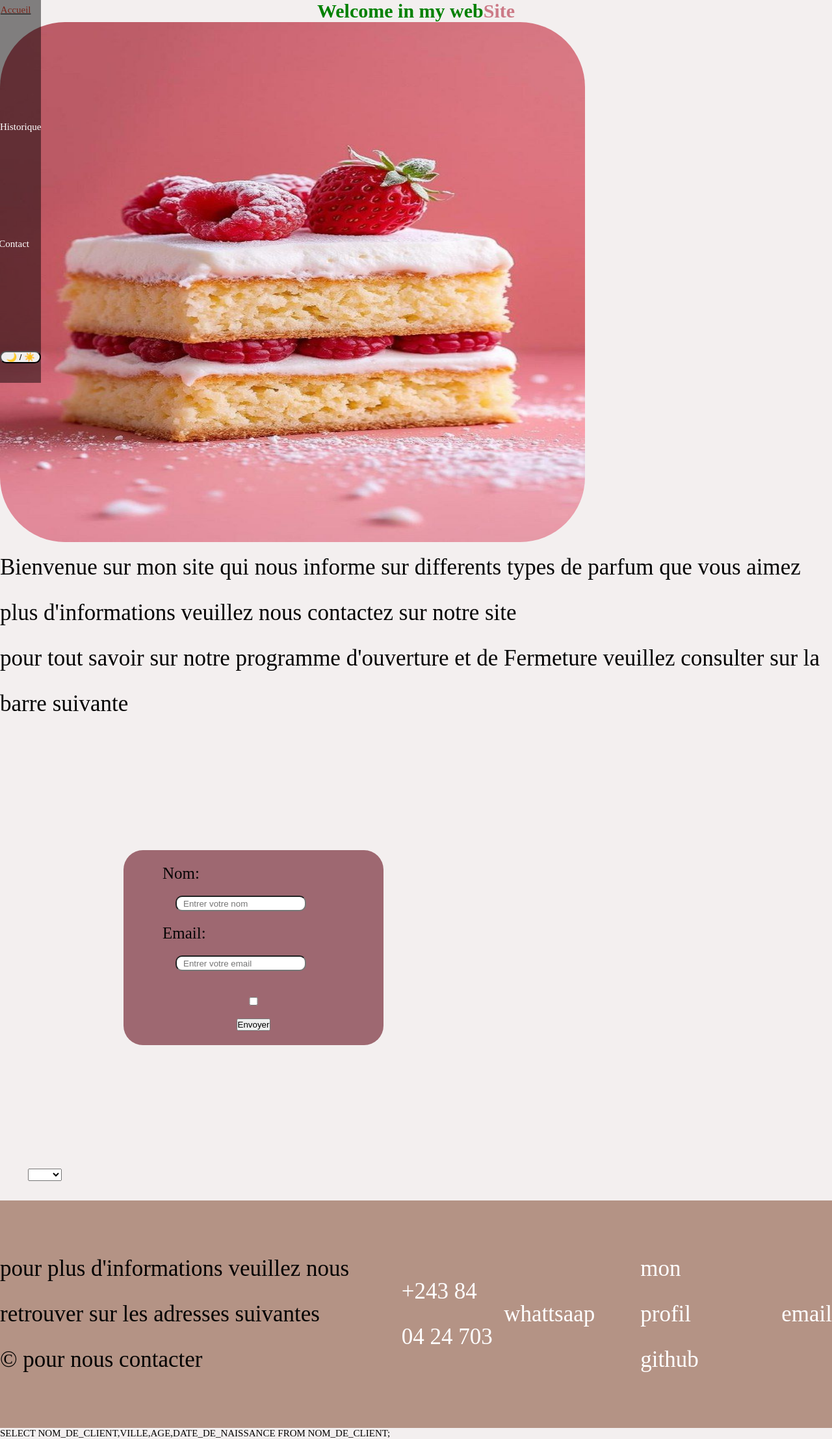
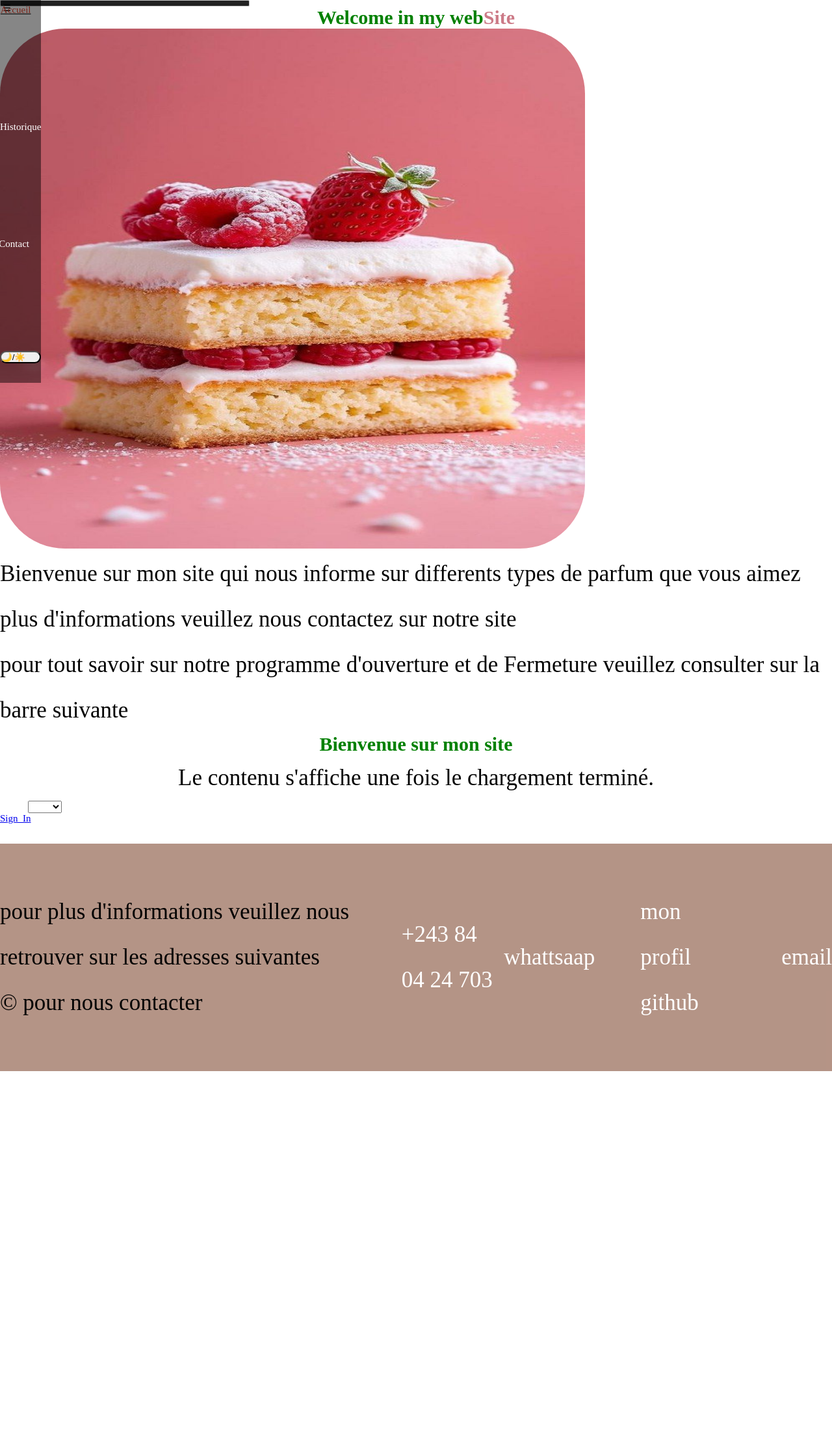
Before and after one commit to Andr-bhz/mon_site_gateau, a PHP site: page / in a window 1280 px wide. Shown: the whole page at 65% size. After the commit the page ends 1648 px from the top, so only its background shows below. Run offline with PHP 8.4, Linux system fonts and the light colour scheme; some libraries are stand-ins or nearby versions.

Commit message:
index.php

```diff
--- a/admin/Function.php
+++ b/admin/Function.php
@@ -2,7 +2,7 @@
 // include_once 'header.php';
 require 'log.php';
 
-function aFFicher($title,$titre,$error){
+Function add($title,$titre,$error){
 if ($tile <> $titre ) {
     echo "bienvenue";
 }
--- a/user/index.php
+++ b/user/index.php
@@ -3,5 +3,5 @@
 // require './mon_site/admin/footer.php';
 require 'log.php';
 // require 'user.sql';
-require 'Admin.sql';
+// require 'Admin.sql';
 ?>
--- a/user/log.php
+++ b/user/log.php
@@ -11,19 +11,34 @@
     <meta charset="UTF-8">
     <meta name="viewport" content="width=device-width, initial-scale=1.0">
     <title>
-        <?= mon_site_gateau?>
+        <?= "mon_site_gateau"?>
     </title>
-    <link rel="stylesheet" href="./assets/style.css">
+
+    <link rel="stylesheet" href="./style.css">
 </head>
 
 <header>
     <a id="accueil" href="#Accueil">Accueil</a>
     <a id="historique" href="#Historique">Historique</a>
     <a id ="contact" href="#Formulaire">Contact</a>
-    <button id="btn" class="btn">🌙 / ☀️</button>
+    <button id="btn" class="btn">🌙/☀️</button>
 </header>
 <body>
+    <button
+    id="btn-togggle"
+    class="btn-toggle"
+    type="button"
+    aria-Label="AFFicher ou masquer les données"
+    aria-expanded="true"
+    aria-controls="zoneDonnees"
 
+    >☰
+    <span class="barre"></span>
+    <span class="barre"></span>
+    <span class="barre"></span>
+</button>
+    <div id="zoneDonnees" class="donnees-box">
+    </div>
         <strong><h1 id="Accueil" >Welcome in my web<span>Site</span> </h1></strong>
     <img src="./images/gateau.jpg" alt="" height=800 width =900>
     <p>Bienvenue sur mon site qui nous informe sur differents
@@ -31,19 +46,15 @@ types de parfum que vous aimez <br id="Historique"> plus d'informations veuillez
 <br>pour tout savoir sur notre programme d'ouverture
 et de Fermeture veuillez consulter sur la barre suivante <br>
 </p>
+<div id="loader-overlay">
+    <div class="spinner"></div>
+  </div>
 
-<form action="user.php " method="POST" class="group-Form" id="Formulaire" >
-    <div>
-        <label for="">Nom:</label>
-        <input type="text" name="name" id="name" placeholder="Entrer votre nom" required>
-    </div>
-    <div>
-            <label for="">Email:</label>
-            <input type="text" name="email" id="email" placeholder="Entrer votre email" required>
-    </div>
-        <input type="checkbox" name="box" id="box" required class="box">
-        <button type="submit" class="send">Envoyer</button>
-</form>
+  <!-- Contenu principal de ta page -->
+  <main id="contenu-page">
+    <h1>Bienvenue sur mon site</h1>
+    <p>Le contenu s'affiche une fois le chargement terminé.</p>
+  </main>
 <select name="ouvert" id="ouvert">
     <option value="1">
                <?php
@@ -54,15 +65,42 @@ et de Fermeture veuillez consulter sur la barre suivante <br>
     </option>
       <?php endfor?>
 </select>
-
+            <div class="dash" id="dash">
+                <a href="dashboard.php" id="">Sign_In</a>
+             </div>
 <script>
 //     if (new Date().getHours() < 18) {
 //   document.getElementById("demo").innerHTML = "Good day!";
 // }
 const btn=document.getElementById('btn')
-    btn.addEventListener('click', () => {
+    btn.addEventListener('click',() => {
         document.body.classList.toggle('dark-mode');
     })
+// const btn-toggle= document.getElementById("btn-toggle");
+// const zoneDonnees = document.getElementById("zoneDonnees");
+
+// btnToggle.addEventListener("click",() => {
+//     const estMaintenantCache = zoneDonnees.classList.toggle("est-cache");
+//     btnToggle.classList.toggle("is-active");
+//     btnToggle.setAttribute("aria-expanded", String(!estMaintenantCache));
+//     });
+
+function cacherLoader() {
+  const loader = document.getElementById("loader-overlay");
+  if (loader) {
+    loader.classList.add("hidden");
+  }
+}
+
+// Se déclenche quand toute la page (HTML, CSS, images) est chargée
+window.addEventListener("load", cacherLoader);
+
+// Sécurité : si la page est restaurée depuis le cache du navigateur (bouton Précédent)
+window.addEventListener("pageshow", (event) => {
+  if (event.persisted) {
+    cacherLoader();
+  }
+});
 </script>
 
 <Footer>
--- a/user/assets/page.css
+++ b/user/page.css
@@ -4,6 +4,7 @@
     box-sizing: border-box;
 }
 body{
+    display: flex;
     transition:  0.8s ease, color 0.8s ease;
     justify-content: center;
     align-items: center;
@@ -12,7 +13,7 @@ body{
     font-family: Arial, Helvetica, sans-serif;
     background:linear-gradient(135deg,#121212);
     flex-direction: column;
-    min-height: 20vh;
+    min-height: 100vh;
     /* text-align: center;      */
     box-sizing: border-box;
 }
--- a/user/assets/style.css
+++ b/user/style.css
@@ -4,25 +4,25 @@
     box-sizing: border-box;
 }
 body {
-
     justify-content: center;
     align-items: center;
     direction:center;
-    transition:  0.3s ease, color 0.3s ease;
-    background-color: rgba(243, 239, 239, 0.979);
+    transition:  0.7s ease, color 0.5s ease;
+    background-color: rgba(255, 255, 255, 0.829);
     color: rgba(0, 0, 0, 0.993);
-      font-size: 15px;
+    font-size: 15px;
 }
 body.dark-mode{
-    background-color: rgba(0, 0, 0, 0.979);
+    transition: 0.7s ease,color 0.5s ease;
+    background-color: rgb(0, 0, 0);
     color:white;
-    font-size: 20px;
+    font-size: 16px;
 }
 body.dark-mode h1{
-Filter:brightness(0.85) contrast(1.08) hue-rotate(15deg);
+    color:rgb(85, 146, 79);
 }
-header.dark-mode{
-    background-color: rgba(204, 172, 177, 0.815);
+body.dark-mode header{
+    background-color: rgba(153, 153, 153, 0.137);
 }
 #accueil {
     margin-left: -15px;
@@ -90,39 +90,12 @@ img {
     border-radius: 100px;
 
 }
-.group-Form{
-    display: flex;
-    flex-direction: column;
-    align-items: center;
-    justify-content: center;
-    background-color:rgb(158, 104, 113);
-    margin: 190px;
-    border-radius: 30px;
-    padding:60px;
-    color:rgb(5, 4, 4);
-    font-size: 25px;
-    height: 300px;
-    width: 400px;
-}
-input:focus{
-    transition: 0.7s;
-    transform: translate(3px);
-    background-color:rgba(5, 4, 5, 0.897);
-    box-shadow: 2px 3px 3px 3px;
-}
 .send:hover{
     background-color: brown;
     box-shadow:2px 3px 3px 3px ;
     transition: 0.5s;
 }
-button{
-    /* margin-bottom: 30px;
-    margin-left: 200px; */
-    justify-content: center;
-    align-items: center;
-    /* flex-direction: column; */
 
-}
 Footer{
     justify-content: center;
     align-items: center;
@@ -135,14 +108,51 @@ Footer.dark-mode{
     background-color: white;
     color:black
 }
-input{
-    margin-left: 40px;
-    padding-left: 80px;
-    height: 15px;
-    color:white;
-    margin: 20px;
-    padding: 10px;
-    border-radius: 10px;
+
+.btn-toggle{
+    display: inline-flex;
+    flex-direction: column;
+    justify-content: space-between;
+    width:36px;
+    height:28px;
+    padding:4px;
+    background: transparent;
+    border:1px solid #ccc;
+    border-radius: 6px;
+    cursor: pointer;
+}
+.btn-toggle{
+    display: flex;
+    width: 30%;
+    height: 3px;
+    background-color: #222;
+    border-radius: 2px;
+    transition: transForm 0.6s ease,opacity 0.6s ease;
+}
+body.dark-mode .btn-toggle{
+    background-color: rgb(158, 104, 113);
+}
+.btn-toggle.is-active span:nth-child(1) {
+    transform: translateY(8px) rotate(45deg);
+}
+/* .btn-toggle.is-active span:nth-child(2) {
+      opacity: 0;
+    } */
+/* .btn-toggle.is-active span:nth-child(3) {
+      transform: translateY(-8px) rotate(-45deg);
+    } */
+/* .donnees-box{
+    margin-top: 16px;
+    padding: 16px;
+    border: 1px solid #ddd;
+    border-radius: 8px;
+    background-color: #f9f9f9;
+} */
+/* .donnees-box.est-cache {
+      display: none;
+    } */
+.btn:hover{
+    background-color: rgb(8, 5, 5);
 }
 h1{
     display: flex;
@@ -173,21 +183,18 @@ input:hover{
     border-radius: 5px;
 }
 .btn{
+    cursor: pointer;
     display: Flex;
     border-radius:40px ;
 }
-#btn{
-    /* margin-left: 40px; */
-    align-items: center;
-    justify-content: center;
 
-}
 #whats{
     color:white;
     align-items: center;
     size: 20rem;
     text-decoration: none;
 }
+
 #git{
     text-decoration: none;
     color:white;
--- a/user/user.php
+++ b/user/user.php
@@ -10,7 +10,7 @@ $nom_ville = htmlspecialchars($user['ville']);
     <meta charset="UTF-8">
     <meta name="viewport" content="width=device-width, initial-scale=1.0">
     <title>user_pour_vos_reabonnement_en_ligene</title>
-    <link rel="stylesheet" href="./assets/page.css">
+    <link rel="stylesheet" href="./page.css">
 </head>
 <header><h1>Bienvenue sur  <span class="site">mon site</span> pour se <span class="ligne"> reabonnement en ligne</span></h1></header>
 <body>
```
Also changed, not shown: other parts of user/style.css (+34 -0 lines), user/assets/dash.css (added, +79 -0 lines), user/dashboard.php (added, +33 -0 lines), user/assets/script.js (line endings or trailing spaces).
